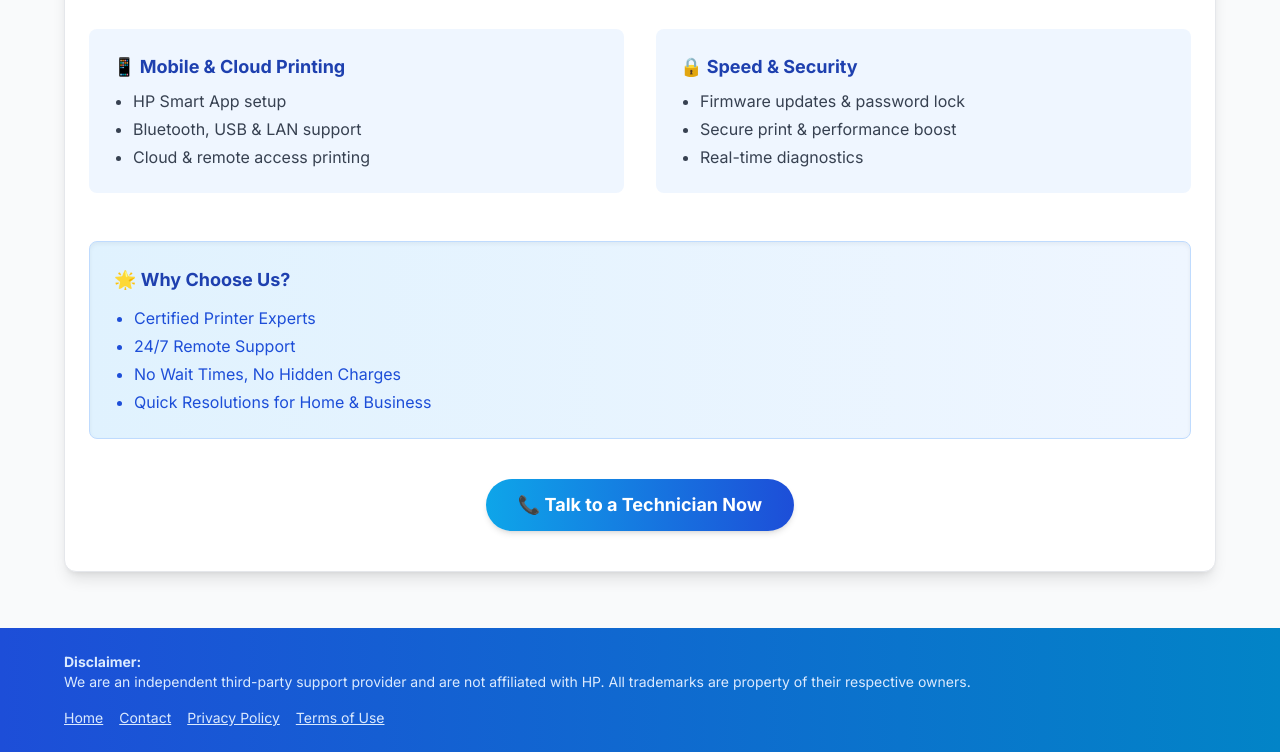
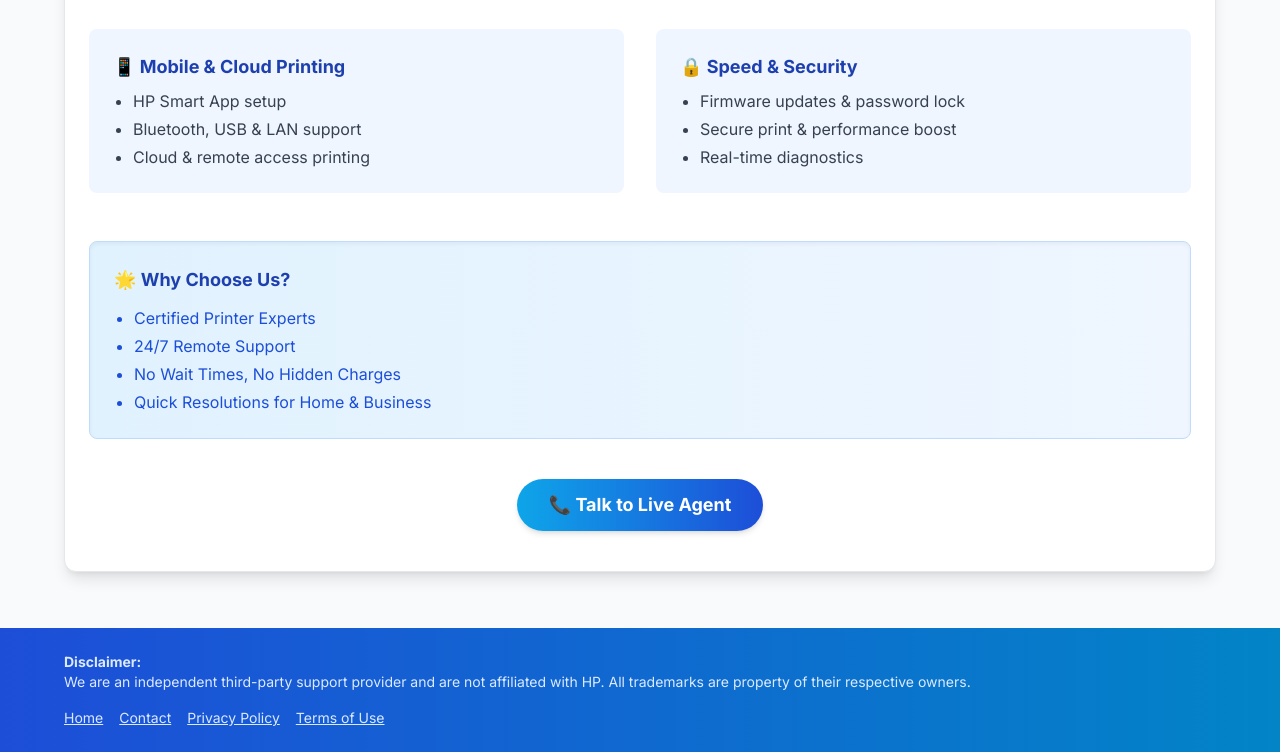
Before and after one commit to surajbhanporel/printer-alag, a plain HTML site: page index.html in a window 1280 px wide. Shown: the part 940-1692 px from the top of the page. Drawn offline with nearby package versions, Linux system fonts and the light colour scheme.

Commit message:
Update index.html

```diff
--- a/index.html
+++ b/index.html
@@ -117,7 +117,7 @@
     <!-- CTA Button -->
     <div class="text-center mt-10">
       <button onclick="callSupport()" class="bg-gradient-to-r from-sky-500 to-blue-700 hover:from-sky-600 hover:to-blue-800 text-white px-8 py-3 text-lg rounded-full font-bold shadow-md transition transform hover:scale-105">
-        📞 Talk to a Technician Now
+        📞 Talk to Live Agent
       </button>
     </div>
   </section>
```
